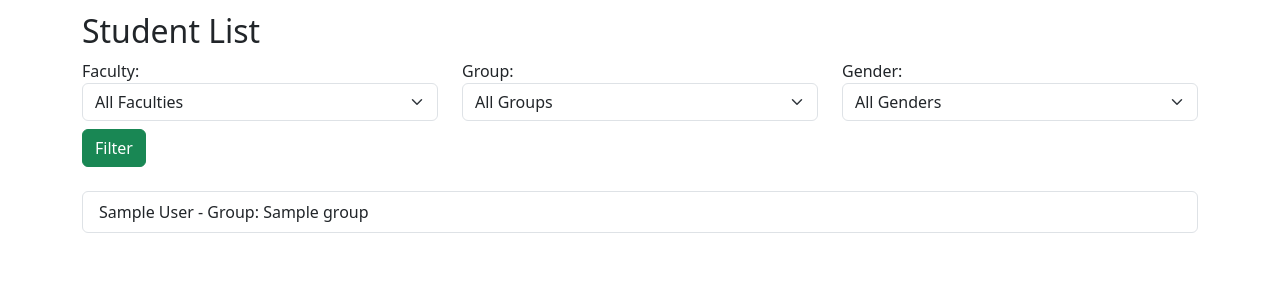
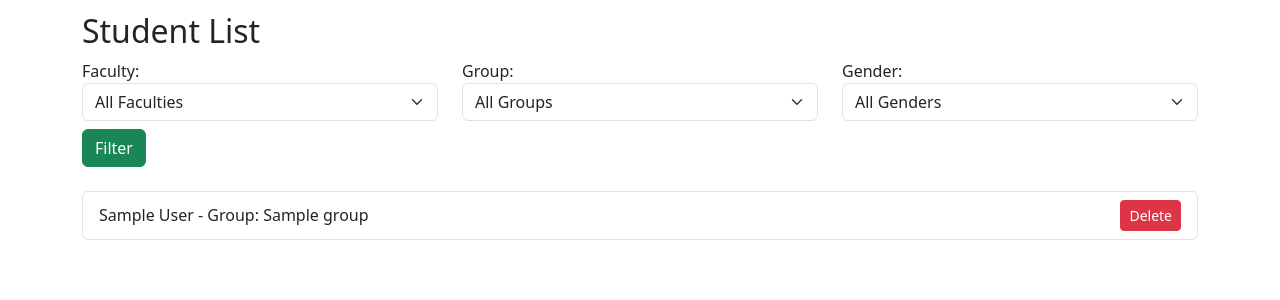
Before and after one commit to corodod/University, a Flask app: template templates/students.html in a window 1280 px wide. Shown: the part 392-692 px from the top of the page. Run offline with Flask 3, Linux system fonts and the light colour scheme; the template is opened without the code that fills it: most values are stand-ins (such as "Sample title", 1, 10 or a date in 2020); parts of the project's set-up code (start-up, migrations or seed data) failed here and were passed over.

Commit message:
delete students

```diff
--- a/app.py
+++ b/app.py
@@ -189,6 +189,16 @@ def subjects():
 
     return render_template('subjects.html', subjects=subjects, faculties=faculties, selected_faculty=faculty_id)
 
+@app.route('/delete_student/<int:student_id>', methods=['POST'])
+def delete_student(student_id):
+    Grade.query.filter_by(student_id=student_id).delete()# Удаление оценок студента
+    StudentIDCard.query.filter_by(student_id=student_id).delete()# Удаление зачетной книжки студента
+    student = Student.query.get(student_id)# Удаление самого студента
+    db.session.delete(student)
+
+    db.session.commit()# Применение изменений
+    return redirect(url_for('students'))
+
 
 if __name__ == '__main__':
     app.run(debug=True)
--- a/templates/students.html
+++ b/templates/students.html
@@ -83,7 +83,12 @@
 
     <ul class="list-group">
         {% for student in students %}
-            <li class="list-group-item">{{ student.first_name }} {{ student.last_name }} - Group: {{ student.group.group_name }}</li>
+           <li class="list-group-item d-flex justify-content-between align-items-center">
+               {{ student.first_name }} {{ student.last_name }} - Group: {{ student.group.group_name }}
+               <form action="/delete_student/{{ student.student_id }}" method="POST" class="ml-auto">
+                   <button type="submit" class="btn btn-danger btn-sm">Delete</button>
+               </form>
+           </li>
         {% endfor %}
     </ul>
 </body>
```
